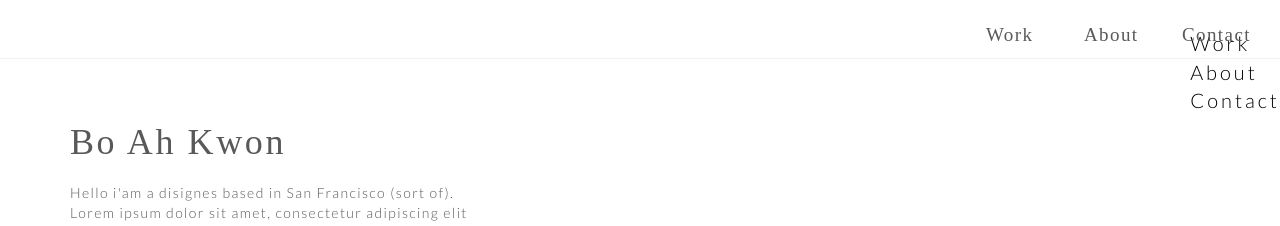
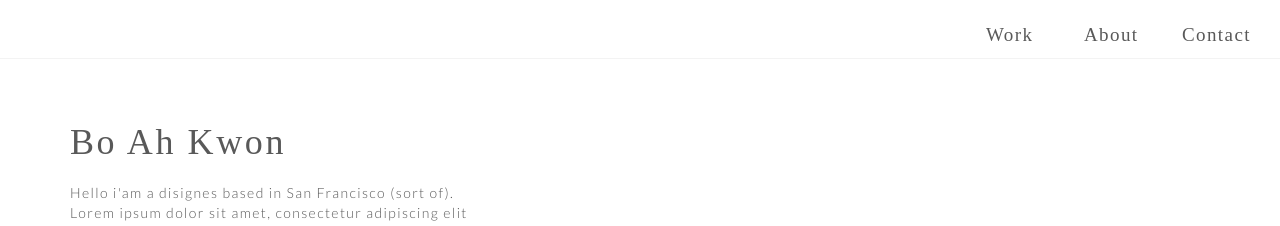
Before and after one commit to bkwon0402/bkwon0402.github.io, a Jekyll site: the page built from index.html, in a window 1280 px wide. Shown: the top 226 px of the page. Built offline with Jekyll 4.4.1, drawn with Linux system fonts in a browser that asks for light colours; some web fonts are replaced.

Commit message:
css fixes

```diff
--- a/styles/core.css
+++ b/styles/core.css
@@ -79,6 +79,9 @@ h1 {}
         padding: 0px 30px;
     }
     .menu_toggler{
+        display: none;
+    }
+    .open_menu{
         display: none;
     }
 
```
